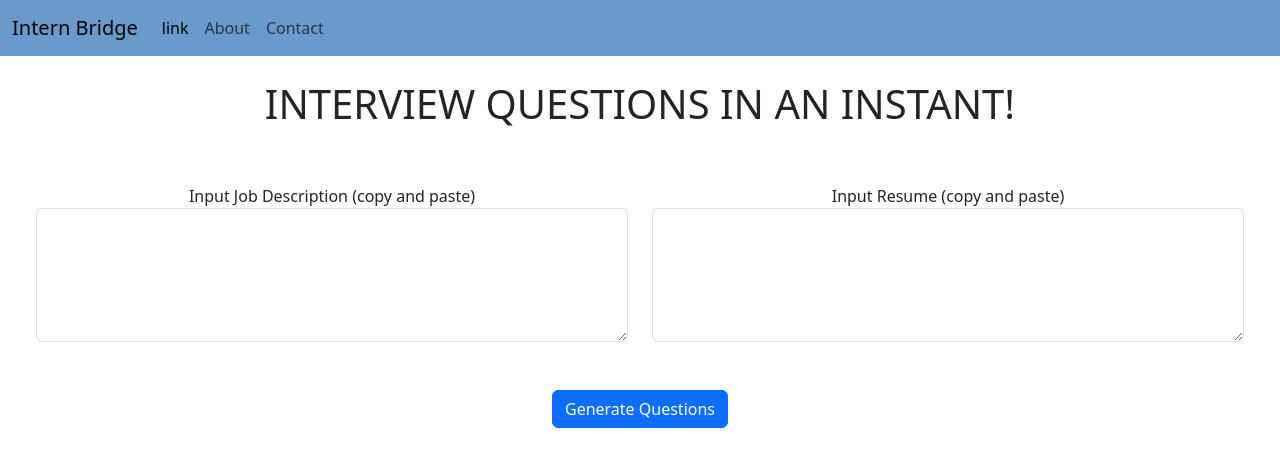
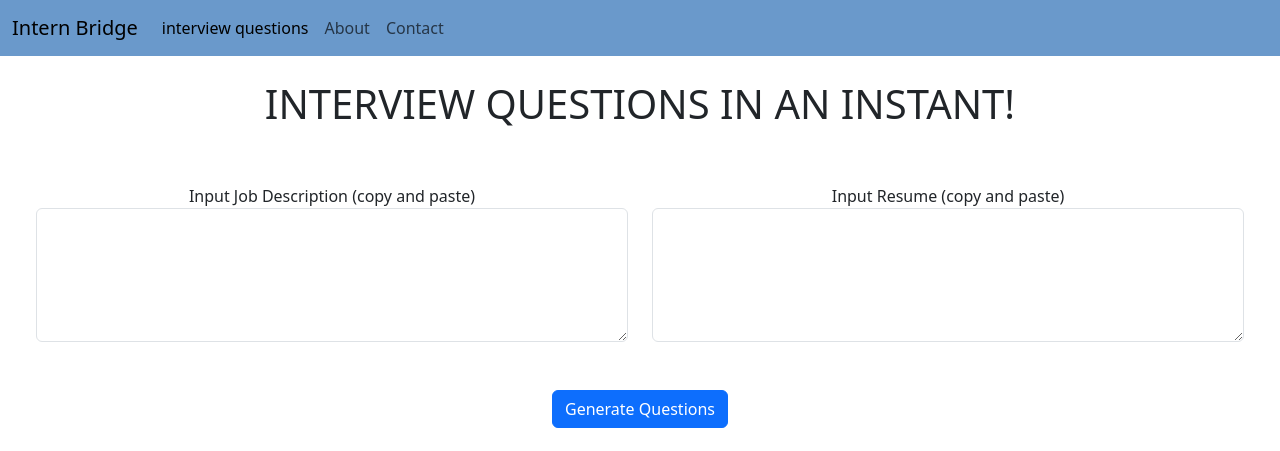
Before and after one commit to GraysenGould/Intern-Bridge, a Flask app: page /interview in a window 1280 px wide. Shown: the top 451 px of the page. Run offline with Flask 3, Linux system fonts and the light colour scheme.

Commit message:
added generated question page

```diff
--- a/website/templates/base.html
+++ b/website/templates/base.html
@@ -26,7 +26,7 @@
           <div class="collapse navbar-collapse" id = "navbarNav">
             <ul class = "navbar-nav" id = "navbarNav">
               <li class = "nav-item">
-                <a class = "nav-link active" href = "#">link</a>
+                <a class = "nav-link active" href = "/interview">interview questions</a>
               </li>
               <li class = "nav-item">
                 <a class = "nav-link" href = "#">About</a>
--- a/website/templates/interview.html
+++ b/website/templates/interview.html
@@ -12,6 +12,7 @@
     </div>
 
     <!--text boxes-->
+    <form method = "POST">
     <div class="row p-4 align-items-center">
         <div class="col text-center">
             <div class="form-group">
@@ -28,11 +29,11 @@
     </div>
     <div class="row align-items-center p-4">
         <div class="column text-center">
-            <form method = "POST">
+
             <button class="btn btn-primary" type = "submit" href = "/interview-questions">Generate Questions</button>
-            </form>
         </div>
     </div>
+    </form>
 
 </div>
 
--- a/website/views.py
+++ b/website/views.py
@@ -1,4 +1,4 @@
-from flask import Flask, Blueprint, render_template, request
+from flask import Flask, Blueprint, render_template, request, redirect, url_for
 
 views = Blueprint("views", __name__)
 
@@ -10,5 +10,12 @@ def home():
 @views.route("/interview",methods = ["GET", "POST"])
 def interview():
     if request.method == "POST":
-        print("Forms posted to backend")
+        print(request.form.get("jobDescriptionInput"))
+        return redirect(url_for("views.interview_questions"))
+        #print("Forms posted to backend")
     return render_template("interview.html")
+
+
+@views.route("/interview-questions",methods = ["GET", "POST"])
+def interview_questions():
+    return render_template("interview-questions.html")
```
Also changed, not shown: website/templates/interview-questions.html (added, +19 -0 lines).
